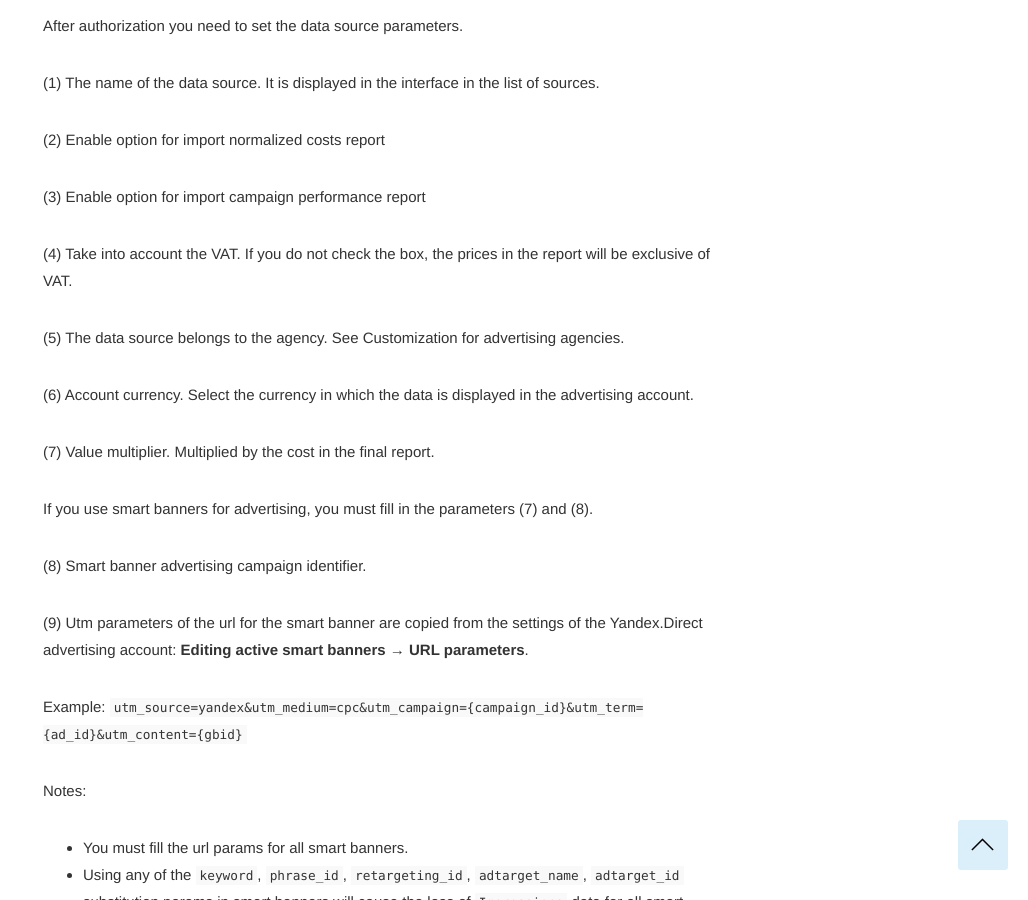
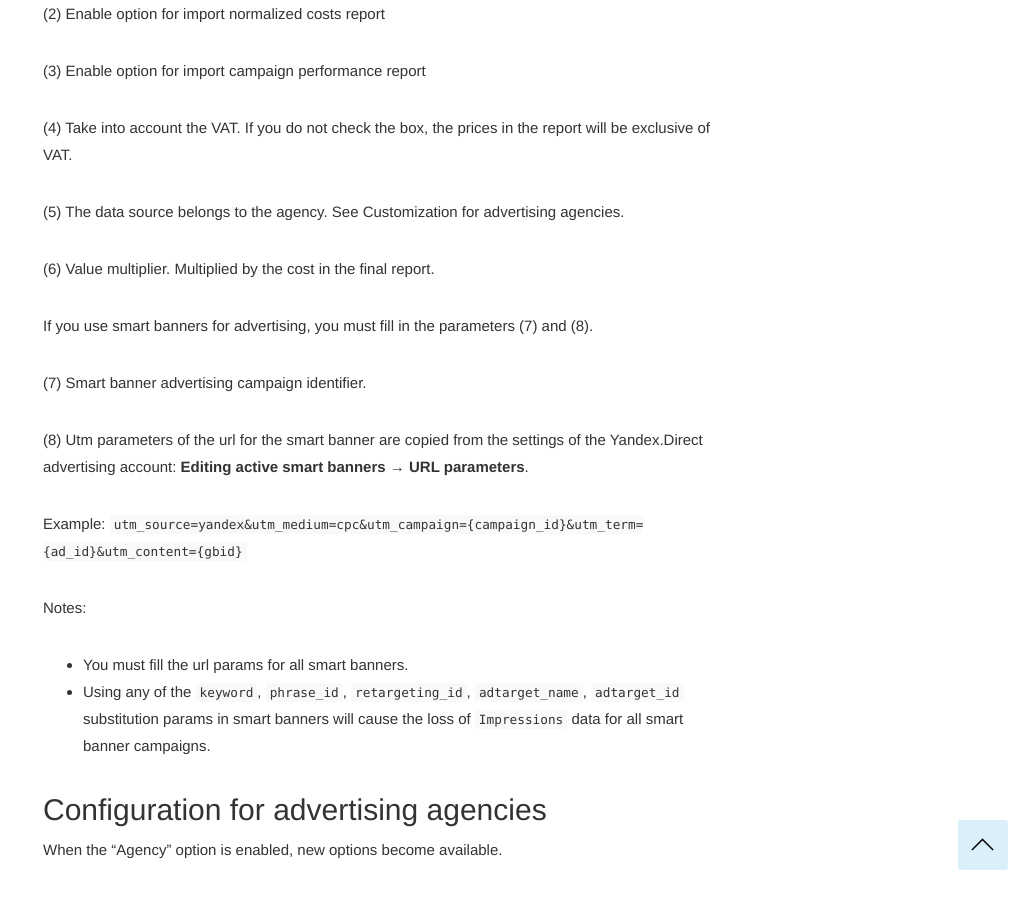
Before and after one commit to segmentstream-com/segmentstream-com.github.io, a Jekyll site: the page built from _docs/datasources/yandex direct.md, in a window 1280 px wide and 900 px high, scrolled down 1606 px. Shown: the whole window, without its empty margins (252-1280 px from the left). Built offline with Jekyll 4.4.1, drawn with Linux system fonts in a browser that asks for light colours; nearby versions of some CDN libraries; some of the changed text lies outside the part shown.

Commit message:
Updated Yandex Direct page

```diff
--- a/_docs/datasources/yandex direct.md
+++ b/_docs/datasources/yandex direct.md
@@ -31,15 +31,13 @@ After authorization you need to set the data source parameters.
 
 (5) The data source belongs to the agency. See Customization for advertising agencies.
 
-(6) Account currency. Select the currency in which the data is displayed in the advertising account.
-
-(7) Value multiplier. Multiplied by the cost in the final report.
+(6) Value multiplier. Multiplied by the cost in the final report.
 
 If you use smart banners for advertising, you must fill in the parameters (7) and (8).
 
-(8) Smart banner advertising campaign identifier.
+(7) Smart banner advertising campaign identifier.
 
-(9) Utm parameters of the url for the smart banner are copied from the settings of the Yandex.Direct advertising account: **Editing active smart banners** → **URL parameters**.
+(8) Utm parameters of the url for the smart banner are copied from the settings of the Yandex.Direct advertising account: **Editing active smart banners** → **URL parameters**.
 
 Example: `utm_source=yandex&utm_medium=cpc&utm_campaign={campaign_id}&utm_term={ad_id}&utm_content={gbid}`
 
@@ -117,7 +115,6 @@ utmCampaign | STRING | NULLABLE
 utmContent | STRING | NULLABLE
 utmMedium | STRING | REQUIRED
 utmSource | STRING | REQUIRED
-currency | STRING | NULLABLE
 
 **yandexDirectCampaignPerformance**
 
```
Also changed, not shown: img/YD2.png, img/YD4.png.
